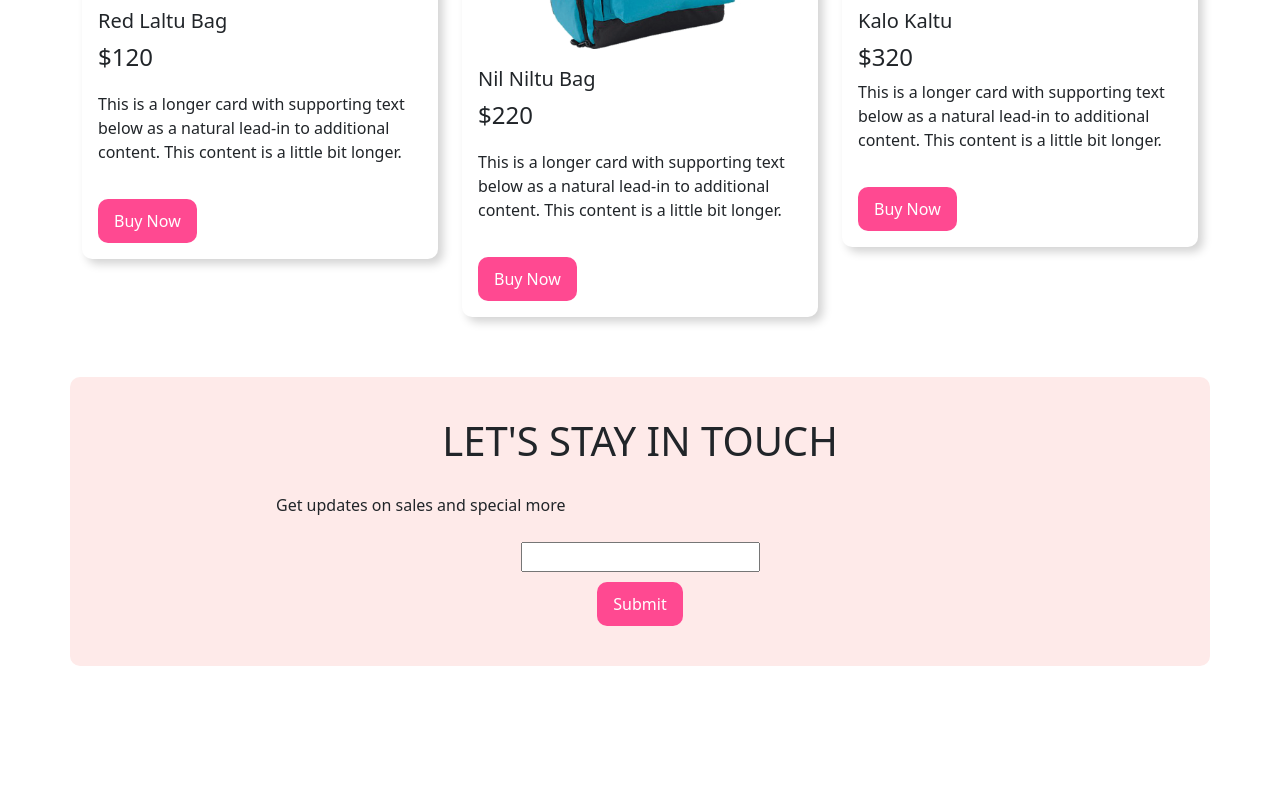
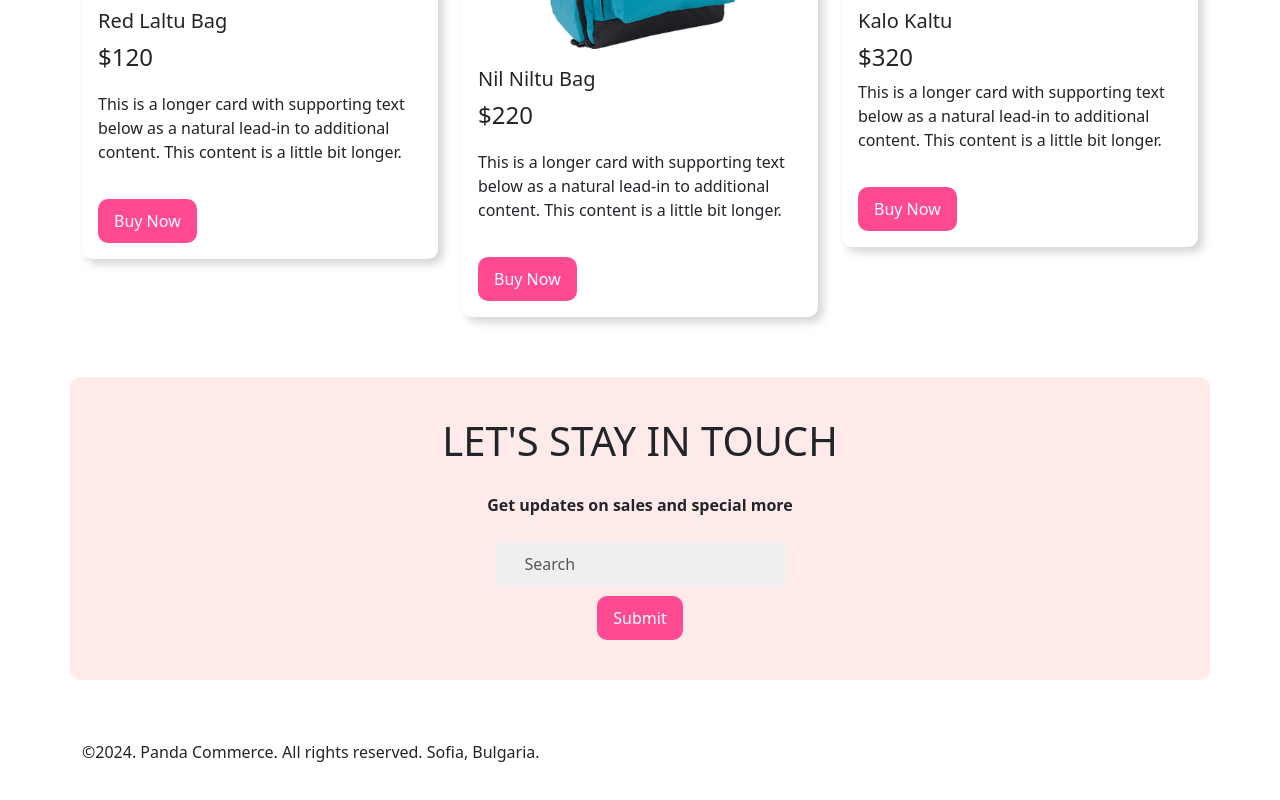
Before and after one commit to syncsagor/panda-commerce, a plain HTML site: page index.html in a window 1280 px wide. Shown: the part 2078-2878 px from the top of the page. Before the commit the page ends 2804 px from the top, so only its background shows below. Drawn offline with Linux system fonts and the light colour scheme.

Commit message:
add some additional design

```diff
--- a/css/styles.css
+++ b/css/styles.css
@@ -85,3 +85,22 @@ button {
   border-radius: 10px;
   box-shadow: 5px 5px 10px lightgray;
 }
+
+.contact p {
+  width: 100%;
+  text-align: center;
+  font-weight: bold;
+}
+
+.contact form-control:valid {
+  background-color: #f0efef !important;
+}
+.contact input {
+  border: none;
+  padding: 10px 30px;
+}
+.contact input:focus {
+  outline: none;
+  border: none;
+  box-shadow: none;
+}
--- a/index.html
+++ b/index.html
@@ -231,9 +231,17 @@ Exercitation veniam consequat sunt nostrud amet.</p>
   <div class="mail-form d-flex flex-lg-column align-items-center justify-content-center">
     <h2>Let's stay in touch</h2>
     <p>Get updates on sales and special more</p>
-    <input type="email" name="" id="">
+      <form class="form-inline">
+    <input class="form-control mr-sm-2" type="search" placeholder="Search" aria-label="Search">
+  </form>
     <button type="submit">Submit</button>
   </div>
+</div>
+
+<div class="container">
+  <footer>
+    <p>©2024. Panda Commerce. All rights reserved. Sofia, Bulgaria.</p>
+  </footer>
 </div>
 
 
```
